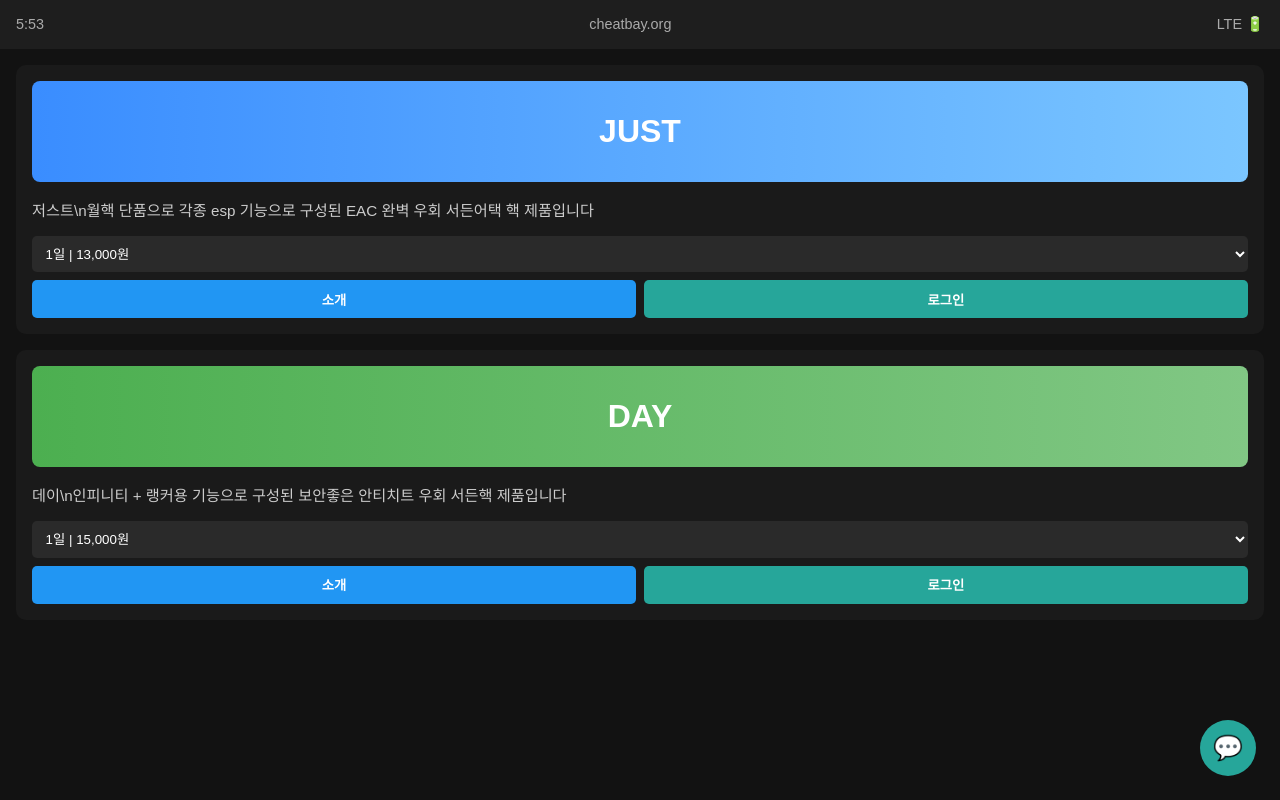
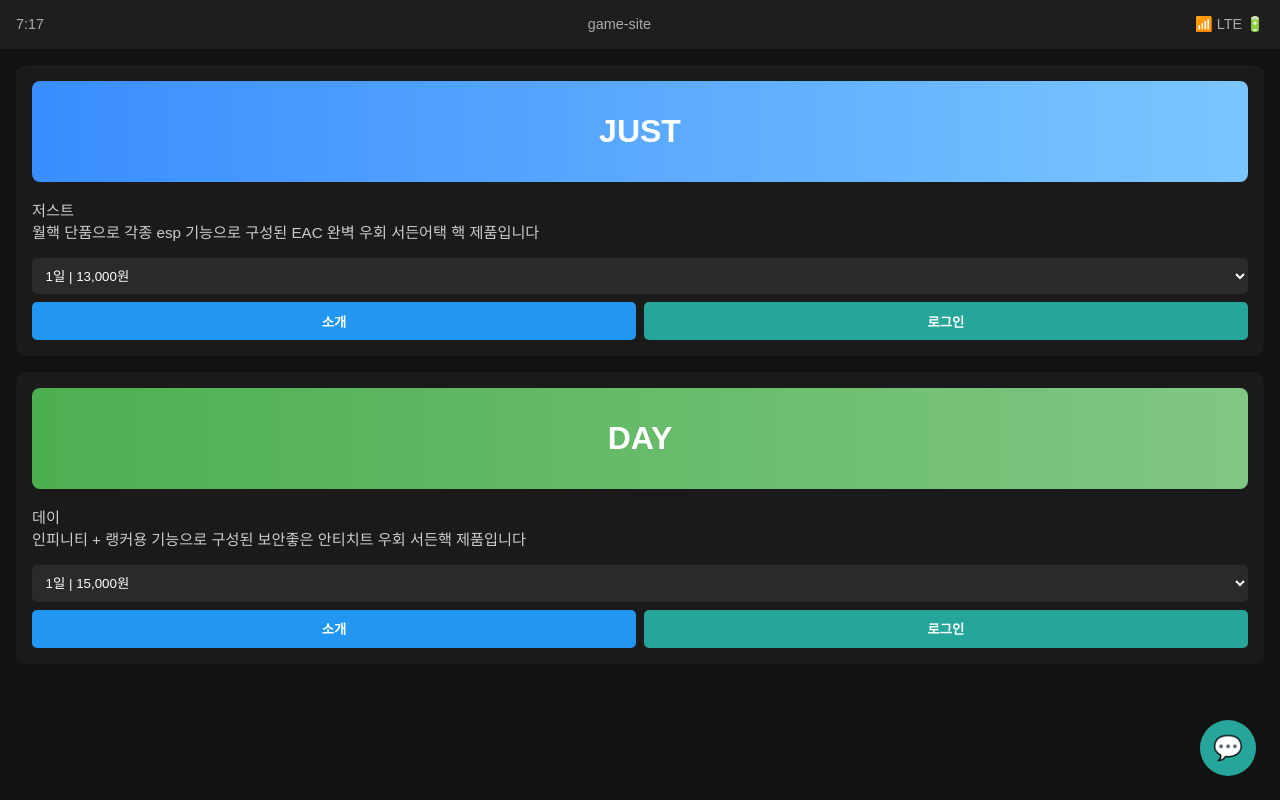
Before and after one commit to Dennis0101/game-site, a Next.js app: page / in a window 1280 px wide. Built offline with nearby package versions, Linux system fonts and the light colour scheme.

Commit message:
Update index.js

```diff
--- a/pages/index.js
+++ b/pages/index.js
@@ -1,3 +1,4 @@
+// pages/index.js
 import { useState } from 'react'
 import ProductCard from '../components/ProductCard'
 import LoginModal from '../components/LoginModal'
@@ -5,32 +6,36 @@ import ChatPopup from '../components/ChatPopup'
 
 export default function Home() {
   const [showLogin, setShowLogin] = useState(false)
+
   const openLogin = () => setShowLogin(true)
   const closeLogin = () => setShowLogin(false)
 
   return (
     <>
       <header className="top-bar">
-        <span>5:53</span>
-        <span className="site">cheatbay.org</span>
-        <span className="signal">LTE 🔋</span>
+        <span>7:17</span>
+        <span className="site">game-site</span>
+        <span className="signal">📶 LTE 🔋</span>
       </header>
+
       <main>
         <ProductCard
           type="JUST"
           gradient="just"
-          description="저스트\n월핵 단품으로 각종 esp 기능으로 구성된 EAC 완벽 우회 서든어택 핵 제품입니다"
+          description={`저스트\n월핵 단품으로 각종 esp 기능으로 구성된 EAC 완벽 우회 서든어택 핵 제품입니다`}
           prices={["1일 | 13,000원", "7일 | 75,000원", "30일 | 200,000원"]}
           onLoginClick={openLogin}
         />
+
         <ProductCard
           type="DAY"
           gradient="day"
-          description="데이\n인피니티 + 랭커용 기능으로 구성된 보안좋은 안티치트 우회 서든핵 제품입니다"
+          description={`데이\n인피니티 + 랭커용 기능으로 구성된 보안좋은 안티치트 우회 서든핵 제품입니다`}
           prices={["1일 | 15,000원", "7일 | 90,000원", "30일 | 250,000원"]}
           onLoginClick={openLogin}
         />
       </main>
+
       <LoginModal show={showLogin} onClose={closeLogin} />
       <ChatPopup />
     </>
```
